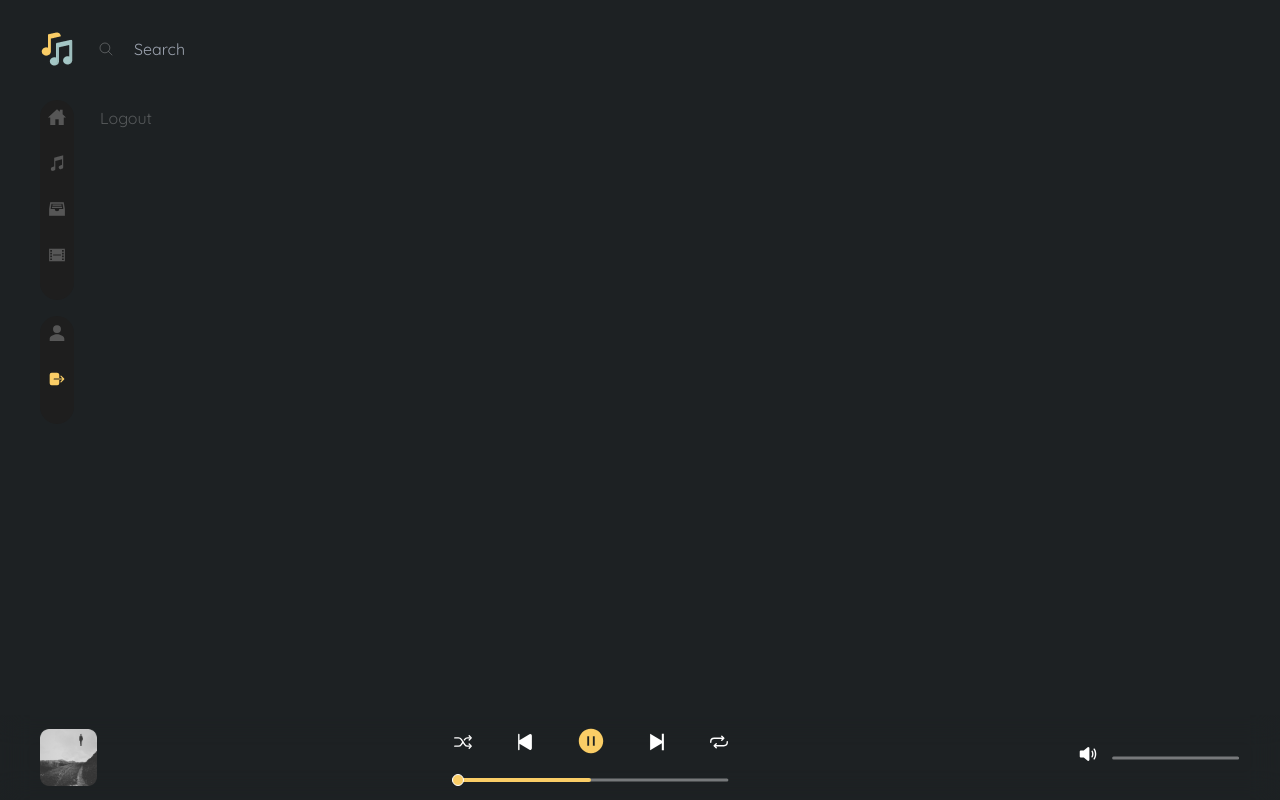
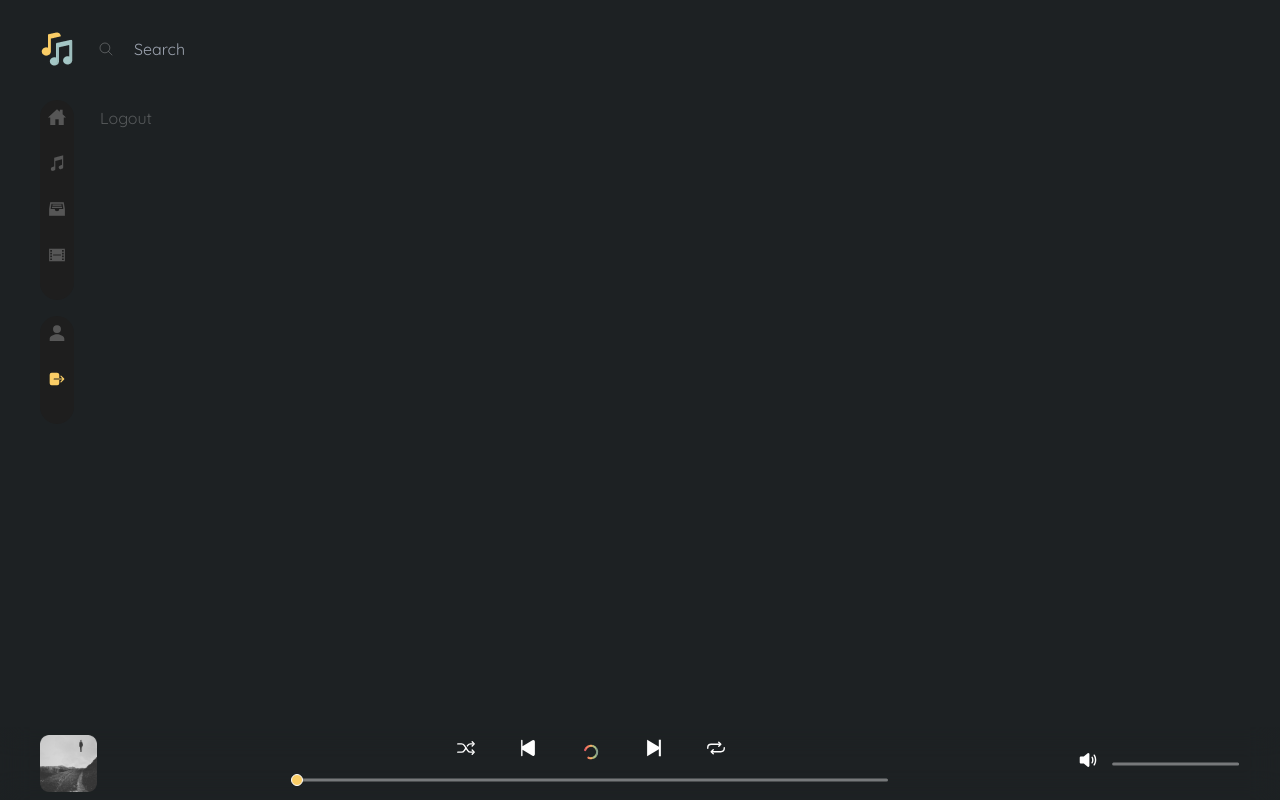
Before and after one commit to dread557/musica, a React (Create React App) app: page /logout in a window 1280 px wide. Built offline with nearby package versions, Linux system fonts and the light colour scheme.

Commit message:
implemented loader on play button

```diff
--- a/package.json
+++ b/package.json
@@ -9,6 +9,7 @@
     "@testing-library/user-event": "^13.5.0",
     "react": "^18.2.0",
     "react-dom": "^18.2.0",
+    "react-loader-spinner": "^5.3.4",
     "react-redux": "^8.0.4",
     "react-router-dom": "^6.4.2",
     "react-scripts": "5.0.1",
--- a/src/components/Player.jsx
+++ b/src/components/Player.jsx
@@ -1,6 +1,7 @@
 import React, { useContext, useState, useEffect, useRef } from 'react'
 import { ScreenContext } from '../contexts/Screensize'
 import { SongContext } from '../contexts/SongContext'
+import { ColorRing } from 'react-loader-spinner'
 
 const Player = () => {
   const { screenSize } = useContext(ScreenContext)
@@ -89,8 +90,8 @@ const Player = () => {
   }, [percentage])
 
   useEffect(() => {
-    // const audio = audioRef?.current
-    play()
+    const audio = audioRef?.current
+    audio.play()
   }, [src])
   return (
     <div className='mt-[100px]'>
@@ -104,8 +105,20 @@ const Player = () => {
             </span>
           </div>
           <div className='flex gap-5'>
-            <button onClick={play} className='text-[30px] text-[#FACD66]'>
-              <ion-icon name={isPlaying ? "pause-circle-sharp" : "play-circle"}></ion-icon>
+            <button className='text-[30px] text-[#FACD66]'>
+              {audioRef?.current?.readyState <= 2 ? (
+                <ColorRing
+                  visible={true}
+                  height="24"
+                  width="24"
+                  ariaLabel="blocks-loading"
+                  wrapperStyle={{}}
+                  wrapperClass="blocks-wrapper"
+                  colors={['#e15b64', '#f47e60', '#f8b26a', '#abbd81', '#849b87']}
+                />
+              ) : (
+                <ion-icon onClick={play} name={isPlaying ? "pause-circle-sharp" : "play-circle"}></ion-icon>
+              )}
             </button>
             <button className='text-[22px] text-white'>
               <ion-icon name="play-skip-forward-sharp"></ion-icon>
@@ -134,8 +147,20 @@ const Player = () => {
                 <button className='text-[22px] text-white'>
                   <ion-icon name="play-skip-back"></ion-icon>
                 </button>
-                <button onClick={play} className='text-[30px] text-[#FACD66]'>
-                  <ion-icon name={isPlaying ? "pause-circle-sharp" : "play-circle"}></ion-icon>
+                <button className='text-[30px] text-[#FACD66]'>
+                  {audioRef?.current?.readyState <= 2 ? (
+                    <ColorRing
+                      visible={true}
+                      height="24"
+                      width="24"
+                      ariaLabel="blocks-loading"
+                      wrapperStyle={{}}
+                      wrapperClass="blocks-wrapper"
+                      colors={['#e15b64', '#f47e60', '#f8b26a', '#abbd81', '#849b87']}
+                    />
+                  ) : (
+                    <ion-icon onClick={play} name={isPlaying ? "pause-circle-sharp" : "play-circle"}></ion-icon>
+                  )}
                 </button>
                 <button className='text-[22px] text-white'>
                   <ion-icon name="play-skip-forward-sharp"></ion-icon>
--- a/src/contexts/SongContext.js
+++ b/src/contexts/SongContext.js
@@ -3,7 +3,7 @@ import React, { useState, createContext } from 'react'
 export const SongContext = createContext()
 
 const SongContextProvider = (props) => {
-    const [src, setSrc] = useState("")
+    const [src, setSrc] = useState("https://musica-api.up.railway.app/audio/audio_1.mp3")
     const [audioImg, setAudioImage] = useState("")
     const [artist, setArtist] = useState("")
     const [title, setTitle] = useState("")
--- a/src/index.css
+++ b/src/index.css
@@ -16,7 +16,7 @@ body {
 
 .slider-container {
   position: relative;
-  width: 100%;
+  max-width: 600px;
 }
 
 .range {
@@ -93,7 +93,7 @@ body {
 /* Custom Progress Bar */
 .progress-bar-cover {
   background-color: #FACD66;
-  width: 50%;
+  /* width: 50%; */
   height: var(--progress-bar-height);
   display: block;
   position: absolute;
```
Also changed, not shown: 1 other file (tests, documents, lock files or other folders).
